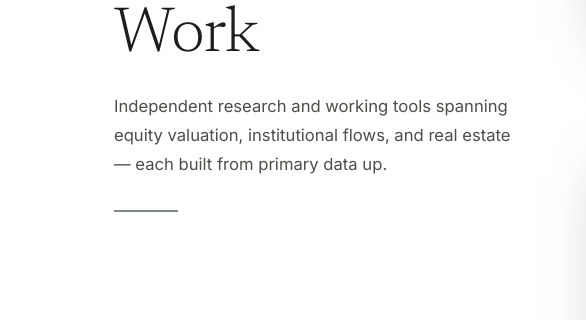
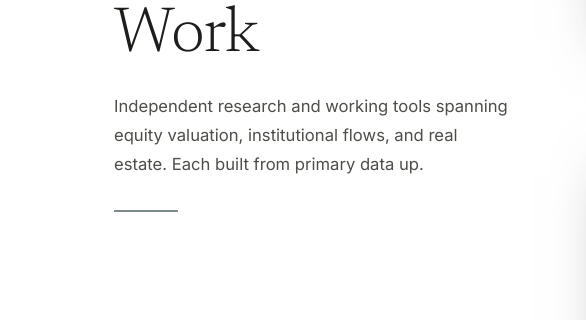
Before and after one commit to alejandrollamazaresg/hub, a plain HTML site: page index.html in a window 1280 px wide. Shown: the part 1311-1631 px from the top of the page, 0-586 px from the left. Drawn offline with Linux system fonts and the light colour scheme.

```diff
--- a/index.html
+++ b/index.html
@@ -160,7 +160,7 @@
     <div class="work-intro">
       <p class="eyebrow">Selected Work</p>
       <h2 class="serif">Work</h2>
-      <p>Independent research and working tools spanning equity valuation, institutional flows, and real estate — each built from primary data up.</p>
+      <p>Independent research and working tools spanning equity valuation, institutional flows, and real estate. Each built from primary data up.</p>
       <div class="divider"></div>
     </div>
     <div class="collage">
```
